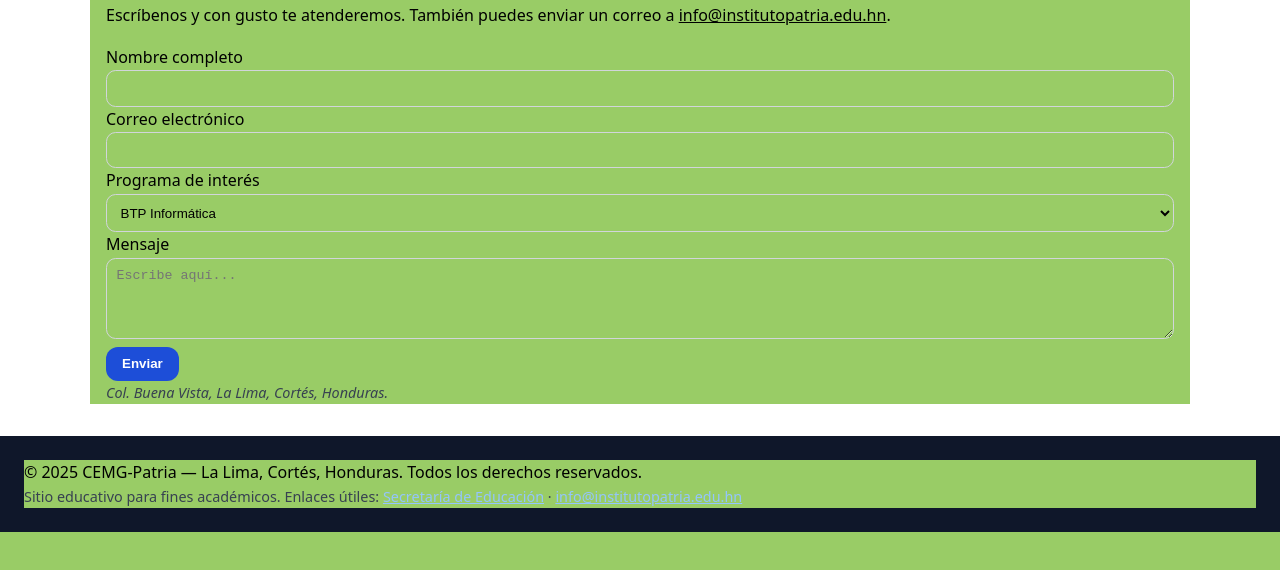
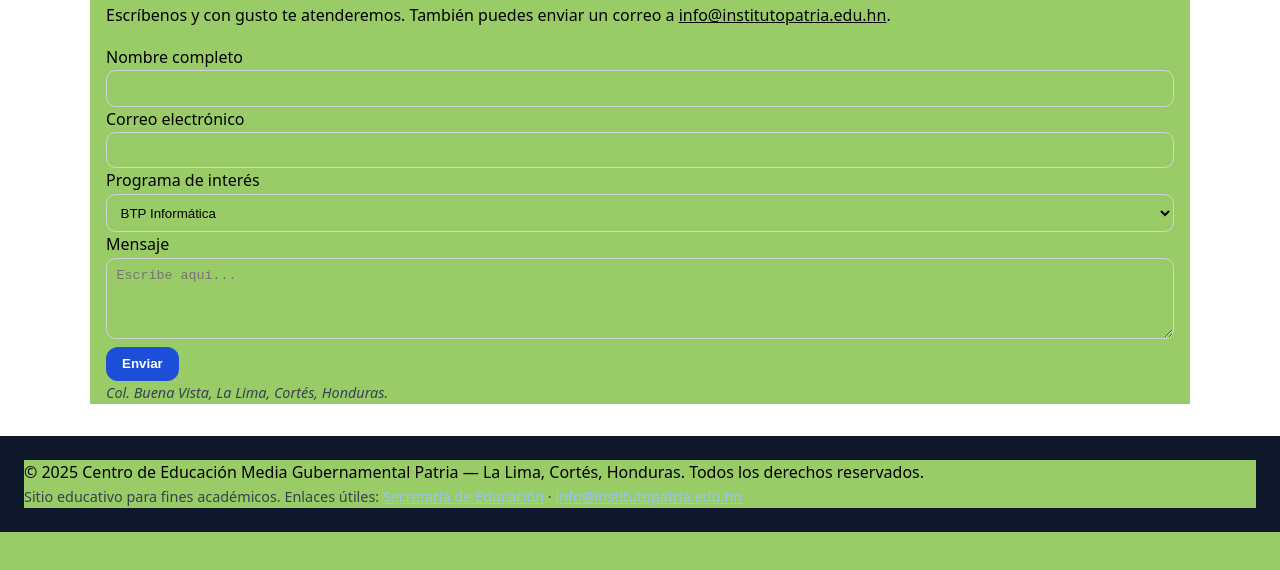
Before and after one commit to Davicito2004/beta, a plain HTML site: page contacto.html in a window 1280 px wide. Shown: the part 198-768 px from the top of the page. Drawn offline with Linux system fonts and the light colour scheme.

Commit message:
Update contacto.html

```diff
--- a/contacto.html
+++ b/contacto.html
@@ -46,7 +46,7 @@
 
 </main>
 <footer>
-  <div>© 2025 CEMG-Patria — La Lima, Cortés, Honduras. Todos los derechos reservados.</div>
+  <div>© 2025 Centro de Educación Media Gubernamental Patria — La Lima, Cortés, Honduras. Todos los derechos reservados.</div>
   <div class="small">Sitio educativo para fines académicos. Enlaces útiles:
     <a href="https://www.se.gob.hn/" target="_blank" rel="noopener">Secretaría de Educación</a> ·
     <a href="mailto:info@institutopatria.edu.hn">info@institutopatria.edu.hn</a>
```
